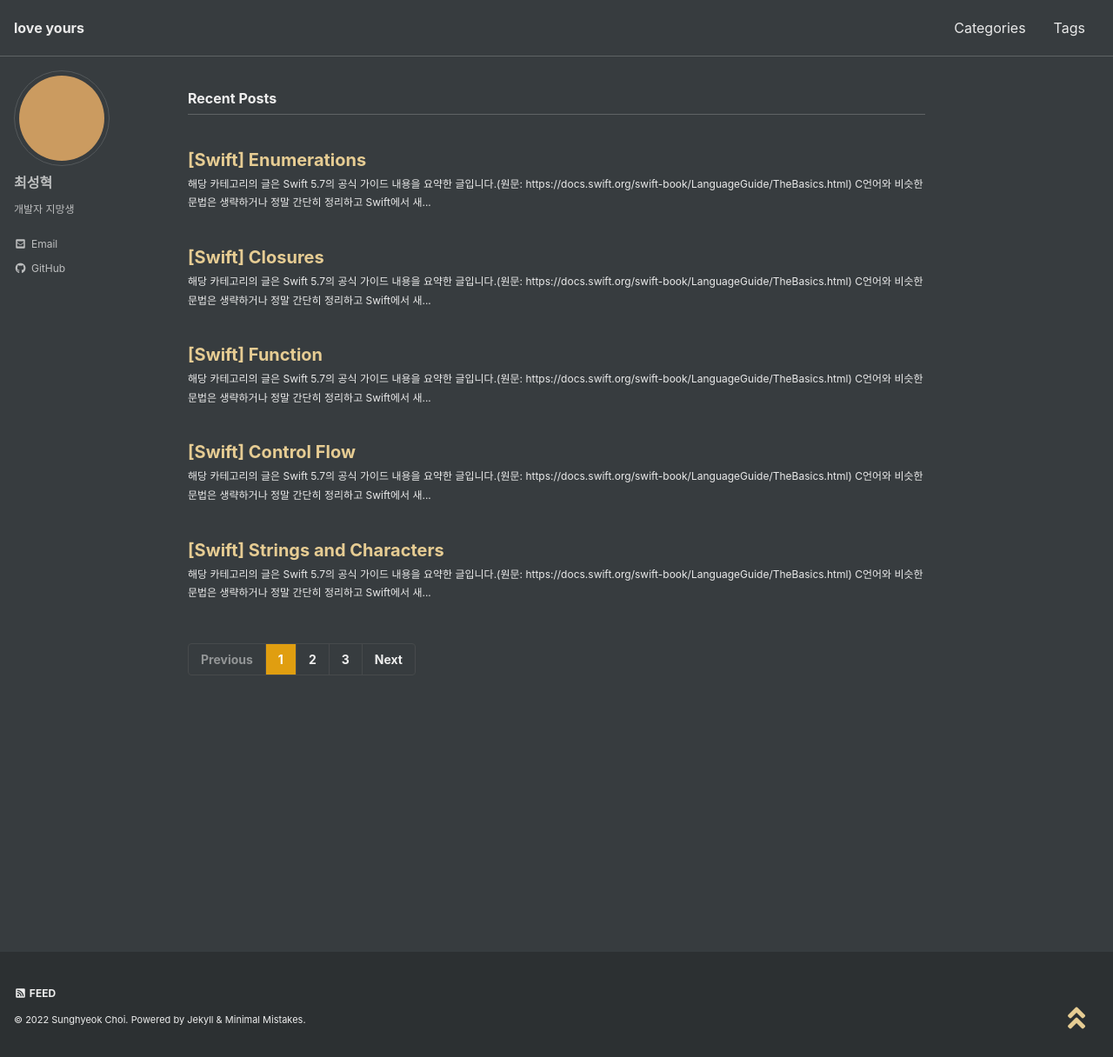
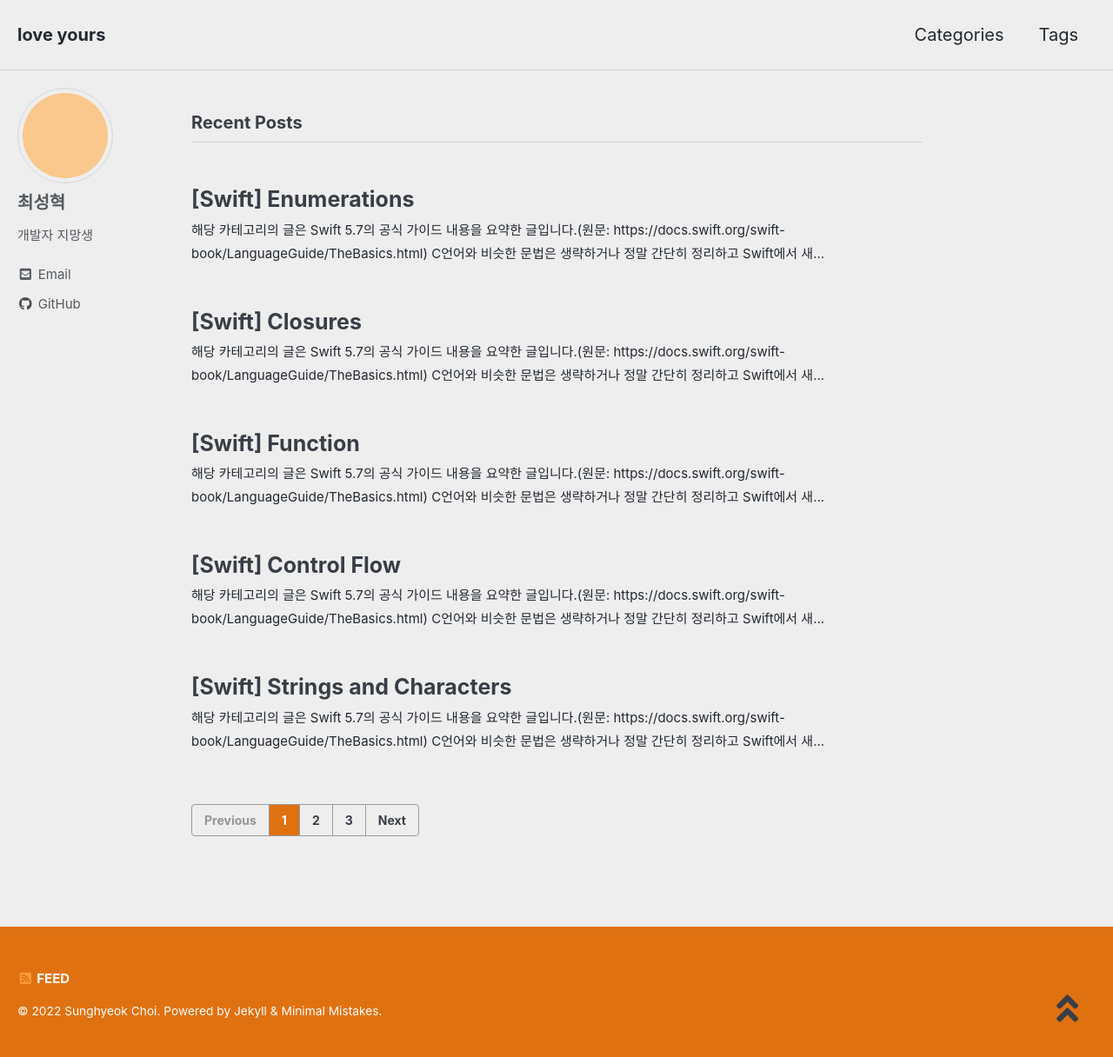
Before and after one commit to shyeokchoi/shyeokchoi.github.io, a Jekyll site: the page built from index.html, in a window 1280 px wide and 1216 px high. Shown: the whole window at 87% size. Built offline with Jekyll 4.4.1, drawn with Linux system fonts in a browser that asks for light colours; cached includes are drawn as plain includes; the list of posts is cut into pages by our own code.

Commit message:
블로그 테마 변경

```diff
--- a/_config.yml
+++ b/_config.yml
@@ -13,7 +13,7 @@
 # theme                  : "minimal-mistakes-jekyll"
 # remote_theme           : "mmistakes/minimal-mistakes"
 #skin:
-minimal_mistakes_skin    : "dark" # "default" "air", "aqua", "contrast", "dark", "dirt", "neon", "mint", "plum", "sunrise"
+minimal_mistakes_skin    : "air" # "default" "air", "aqua", "contrast", "dark", "dirt", "neon", "mint", "plum", "sunrise"
 
 # Site Settings
 locale                   : #"ko_KR"
@@ -206,7 +206,7 @@ kramdown:
   auto_ids: true
   footnote_nr: 1
   entity_output: as_char
-  toc_levels: 1..6
+  toc_levels: 1..1 # default 1..3
   smart_quotes: lsquo,rsquo,ldquo,rdquo
   enable_coderay: false
 
--- a/_sass/minimal-mistakes/_navigation.scss
+++ b/_sass/minimal-mistakes/_navigation.scss
@@ -142,7 +142,7 @@
 
       .prev_next {
         font-family: $sans-serif;
-        color:#ffd861;
+        color:#e07110;
       }
 
       &:hover {
--- a/_sass/minimal-mistakes/_reset.scss
+++ b/_sass/minimal-mistakes/_reset.scss
@@ -8,18 +8,18 @@ html {
   /* apply a natural box layout model to all elements */
   box-sizing: border-box;
   background-color: $background-color;
-  font-size: 16px; //default 16px
+  font-size: 20px; //default 16px
 
   @include breakpoint($medium) {
-    font-size: 16px; //default 18px
+    font-size: 20px; //default 18px
   }
 
   @include breakpoint($large) {
-    font-size: 16px; //default 20px
+    font-size: 20px; //default 20px
   }
 
   @include breakpoint($x-large) {
-    font-size: 16px; //default 22px
+    font-size: 20px; //default 22px
   }
 
   -webkit-text-size-adjust: 100%;
--- a/_sass/minimal-mistakes/skins/_air.scss
+++ b/_sass/minimal-mistakes/skins/_air.scss
@@ -6,7 +6,7 @@
 $background-color: #eeeeee !default;
 $text-color: #222831 !default;
 $muted-text-color: #393e46 !default;
-$primary-color: #0092ca !default;
+$primary-color: #e07110 !default; // default: #0092ca
 $border-color: mix(#fff, #393e46, 75%) !default;
 $footer-background-color: $primary-color !default;
 $link-color: #393e46 !default;
```
